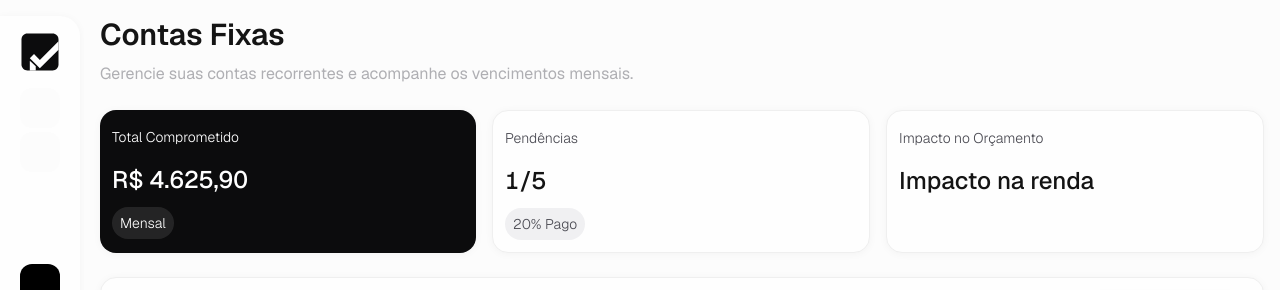
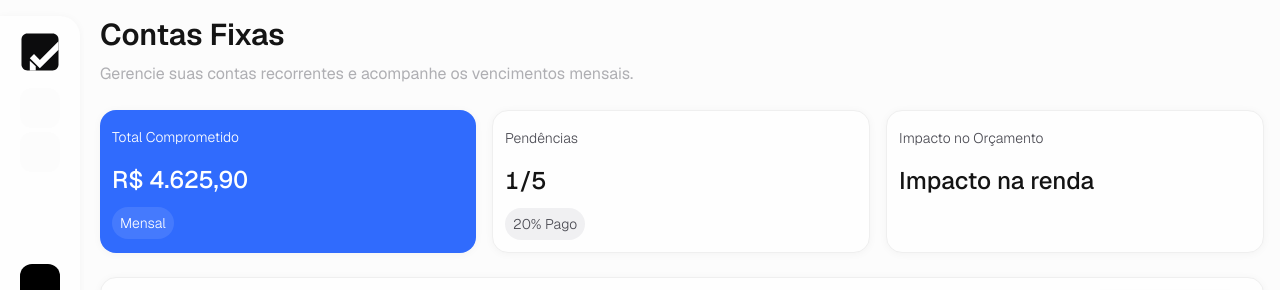
Before and after one commit to Melissa-Fernanda/fincontrol, a Next.js app: page /contas-fixas in a window 1280 px wide. Shown: the top 290 px of the page. Built offline with nearby package versions, Linux system fonts and the light colour scheme; some icons are missing.

Commit message:
Update committed balance card color
Figma-Prompt-ID: 10
Figma-Session-ID: 235f5eb5-21c9-4ceb-ad69-8d85bab61d7e

```diff
--- a/src/app/(dashboard)/contas-fixas/page.tsx
+++ b/src/app/(dashboard)/contas-fixas/page.tsx
@@ -55,6 +55,7 @@ export default function ContasFixasPage() {
         <BalanceCard
           title="Total Comprometido"
           balance={totalComprometido}
+          className="bg-[var(--feedback-info-base)]"
           badge={{ text: "Mensal", variant: "neutral" }}
           icon={
             <Icon icon={MoneyExchange03Icon} size={24} className="text-white shrink-0" />
--- a/src/components/ui/FinanceCards.tsx
+++ b/src/components/ui/FinanceCards.tsx
@@ -4,10 +4,12 @@ import { Icon } from "@/components/ui/Icon";
 import { AlertCircleIcon } from "@/components/icons";
 import { Badge } from "@/components/ui/Badge";
 import type { BadgeVariant } from "@/components/ui/Badge";
+import { twMerge } from "tailwind-merge";
 
 interface BalanceCardProps {
   title?: string;
   balance: string;
+  className?: string;
   badge?: {
     text: string;
     variant?: "neutral" | "success" | "warning";
@@ -18,11 +20,12 @@ interface BalanceCardProps {
 export function BalanceCard({
   title = "Saldo Atual",
   balance,
+  className,
   badge,
   icon = <WalletIcon className="w-6 h-6 text-white" />
 }: BalanceCardProps) {
   return (
-    <div className="bg-[var(--brand-base)] rounded-[var(--radius-lg)] shadow-[var(--shadow-card)] p-4 sm:p-3 min-w-0 flex-1 flex flex-col gap-3 font-[var(--font-lexend)] overflow-hidden">
+    <div className={twMerge("bg-[var(--brand-base)] rounded-[var(--radius-lg)] shadow-[var(--shadow-card)] p-4 sm:p-3 min-w-0 flex-1 flex flex-col gap-3 font-[var(--font-lexend)] overflow-hidden", className)}>
       <div className="flex items-center justify-between w-full min-w-0 gap-2">
         <p className="font-light text-xs sm:text-sm text-white truncate shrink min-w-0">{title}</p>
         <span className="shrink-0">{icon}</span>
```
